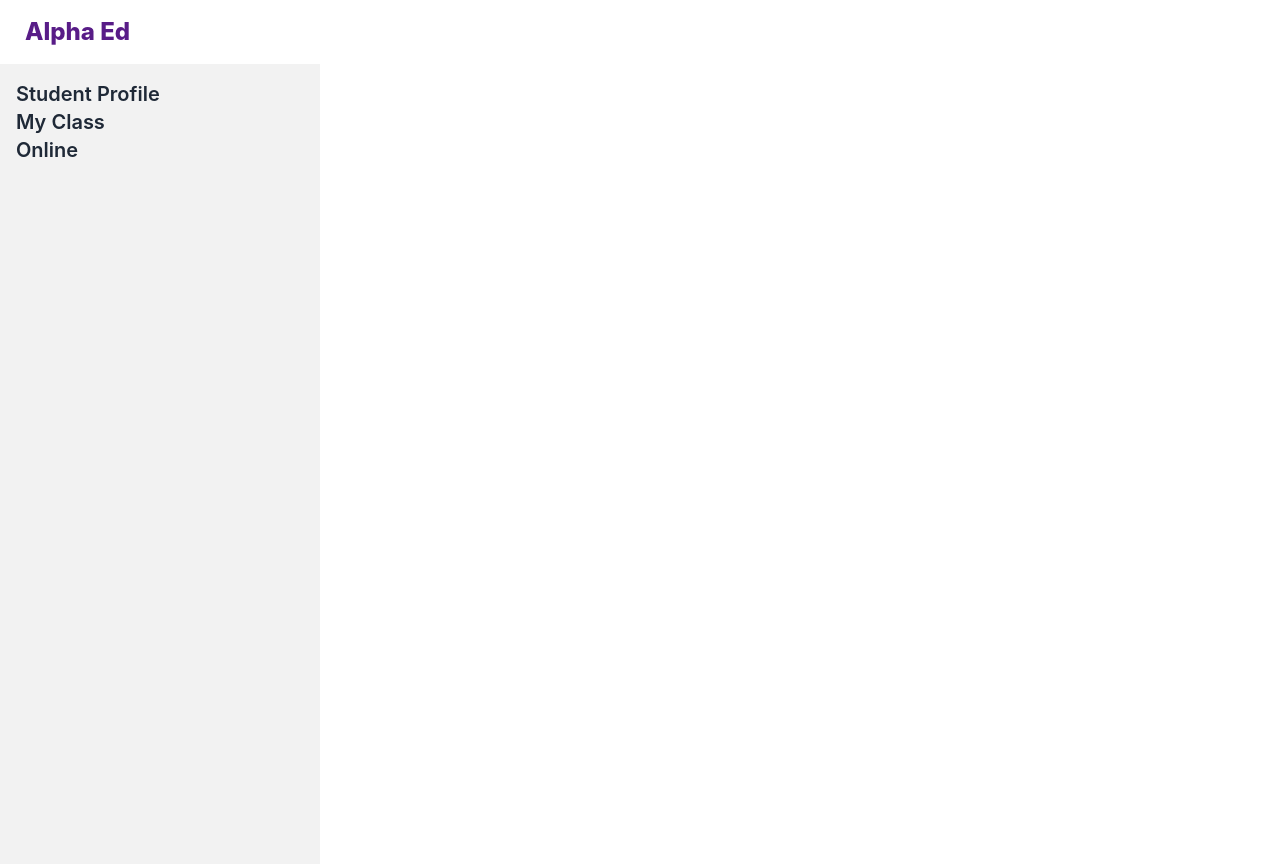
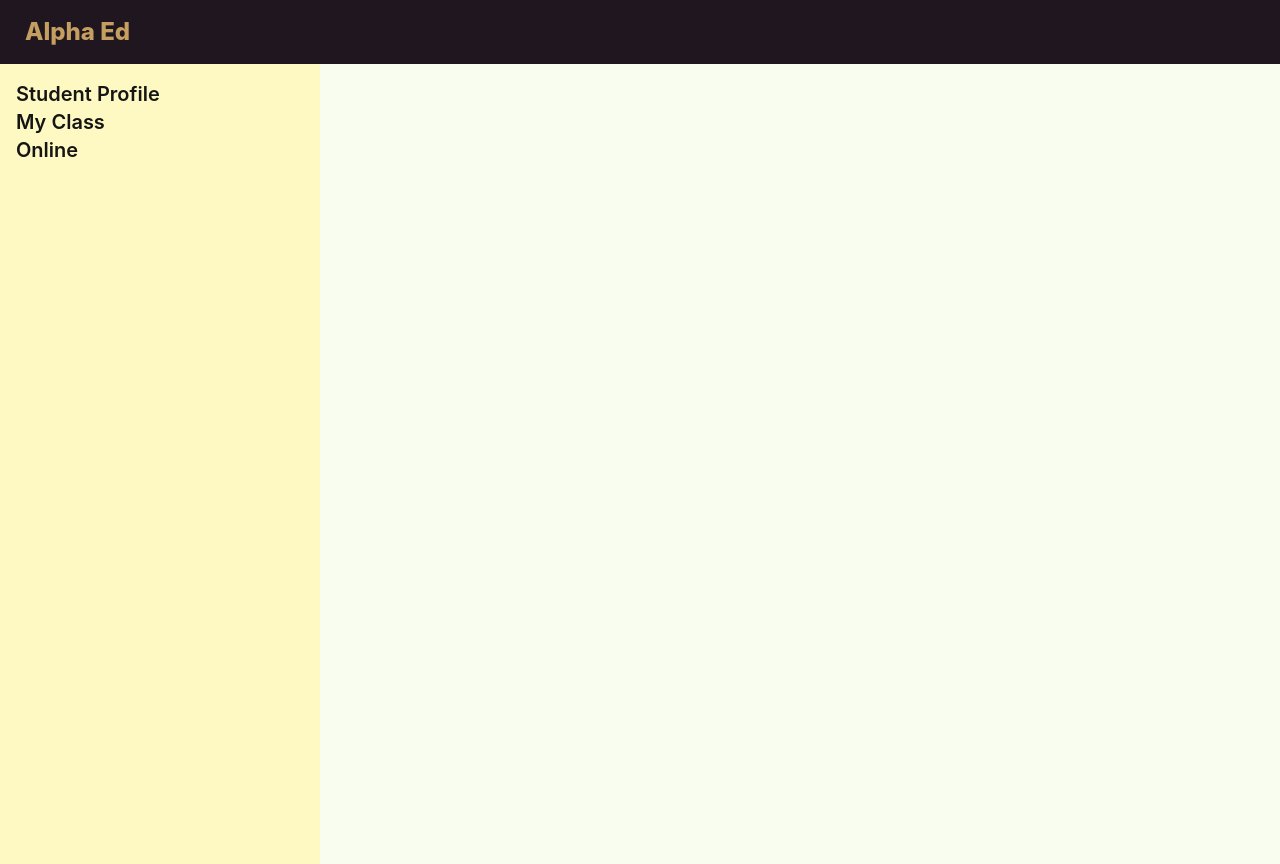
Before and after one commit to erfan-sahil/dev-fest, a React (Create React App) app: page /student in a window 1280 px wide. Built offline with nearby package versions, Linux system fonts and the light colour scheme.

Commit message:
add some modify

```diff
--- a/src/components/header/Header.js
+++ b/src/components/header/Header.js
@@ -2,9 +2,9 @@ import React from "react";
 
 const Header = () => {
   return (
-    <div>
+    <div data-theme="coffee">
       <div className="navbar bg-base-100">
-        <a className="btn btn-ghost text-2xl font-extrabold text-purple-900">Alpha Ed</a>
+        <a className="btn btn-ghost text-2xl font-extrabold">Alpha Ed</a>
       </div>
     </div>
   );
--- a/src/components/students/Students.js
+++ b/src/components/students/Students.js
@@ -3,7 +3,7 @@ import { Link } from "react-router-dom";
 
 const Students = () => {
   return (
-    <div>
+    <div data-theme="lemonade">
       <div className="drawer lg:drawer-open">
         <input id="my-drawer-2" type="checkbox" className="drawer-toggle" />
         <div className="drawer-content flex flex-col items-center justify-center">
@@ -24,11 +24,11 @@ const Students = () => {
           {/* <img src="https://www.google.com/url?sa=i&url=https%3A%2F%2Fwww.freepik.com%2Fpremium-vector%2Fstudent-vector-illustration-cartoon_58978782.htm&psig=AOvVaw2Wh8qxpqigmncnd2s3oqIO&ust=1701844907128000&source=images&cd=vfe&opi=89978449&ved=0CBIQjRxqFwoTCPC8tsKo9YIDFQAAAAAdAAAAABAE">
 
           </img> */}
-          <ul className="menu p-4 w-80 min-h-full bg-base-200 text-base-content">
+          <ul className="menu p-4 w-80 min-h-full bg-yellow-100 text-base-content">
             {/* Sidebar content here */}
-            <Link className="text-xl font-semibold " to={"/studentProfile"}> Student Profile </Link>
-            <Link className="text-xl font-semibold" to={"/myClass"}> My Class </Link>
-            <Link className="text-xl font-semibold" to={"/online"}> Online </Link>
+            <Link className="text-xl font-semibold hover:bg-yellow-200 hover:rounded-md hover:text-whit" to={"/studentProfile"}> Student Profile </Link>
+            <Link className="text-xl font-semibold  hover:bg-yellow-200 hover:rounded-md hover:text-whit" to={"/myClass"}> My Class </Link>
+            <Link className="text-xl font-semibold  hover:bg-yellow-200 hover:rounded-md hover:text-whit" to={"/online"}> Online </Link>
           </ul>
         </div>
       </div>
--- a/src/components/teacher/Teacher.js
+++ b/src/components/teacher/Teacher.js
@@ -5,6 +5,7 @@ const Teacher = () => {
     return (
         <div>
         <div className="drawer lg:drawer-open">
+
           <input id="my-drawer-2" type="checkbox" className="drawer-toggle" />
           <div className="drawer-content flex flex-col items-center justify-center">
             {/* Page content here */}
@@ -24,14 +25,16 @@ const Teacher = () => {
             {/* <img src="https://www.google.com/url?sa=i&url=https%3A%2F%2Fwww.freepik.com%2Fpremium-vector%2Fstudent-vector-illustration-cartoon_58978782.htm&psig=AOvVaw2Wh8qxpqigmncnd2s3oqIO&ust=1701844907128000&source=images&cd=vfe&opi=89978449&ved=0CBIQjRxqFwoTCPC8tsKo9YIDFQAAAAAdAAAAABAE">
 
             </img> */}
-            <ul className="menu p-4 w-80 min-h-full bg-base-200 text-base-content">
+            <ul className="menu p-4 w-80 min-h-full bg-yellow-100 text-base-content">
               {/* Sidebar content here */}
-              <Link className="text-xl font-semibold " to={"/teacherProfile"}> Teacher Profile </Link>
-              <Link className="text-xl font-semibold" to={"/teacherClass"}> My Class </Link>
-              <Link className="text-xl font-semibold" to={"/teacherOnline"}> Online </Link>
+              <Link className="text-xl font-semibold hover:bg-yellow-200 hover:rounded-md hover:text-whit " to={"/teacherProfile"}> Teacher Profile </Link>
+              <Link className="text-xl font-semibold hover:bg-yellow-200 hover:rounded-md hover:text-whit" to={"/teacherClass"}> My Class </Link>
+              <Link className="text-xl font-semibold hover:bg-yellow-200 hover:rounded-md hover:text-whit" to={"/teacherOnline"}> Online </Link>
             </ul>
           </div>
         </div>
+
+
       </div>
     );
 };
--- a/tailwind.config.js
+++ b/tailwind.config.js
@@ -5,4 +5,40 @@ module.exports = {
     extend: {},
   },
   plugins: [require("daisyui")],
+  daisyui: {
+    themes: [
+      "light",
+      "dark",
+      "cupcake",
+      "bumblebee",
+      "emerald",
+      "corporate",
+      "synthwave",
+      "retro",
+      "cyberpunk",
+      "valentine",
+      "halloween",
+      "garden",
+      "forest",
+      "aqua",
+      "lofi",
+      "pastel",
+      "fantasy",
+      "wireframe",
+      "black",
+      "luxury",
+      "dracula",
+      "cmyk",
+      "autumn",
+      "business",
+      "acid",
+      "lemonade",
+      "night",
+      "coffee",
+      "winter",
+      "dim",
+      "nord",
+      "sunset",
+    ],
+  },
 }
```
